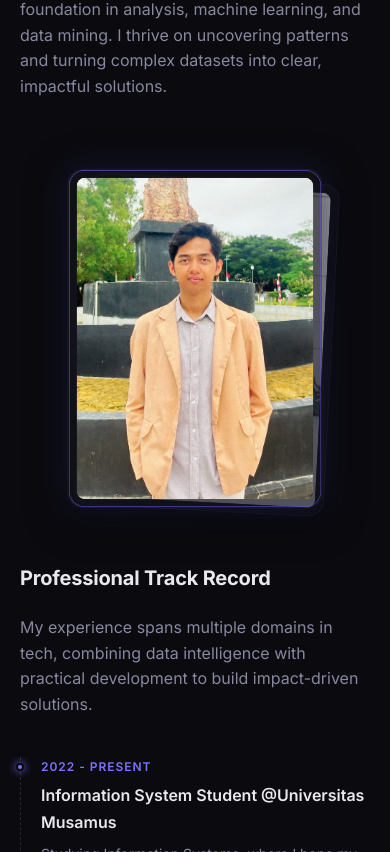
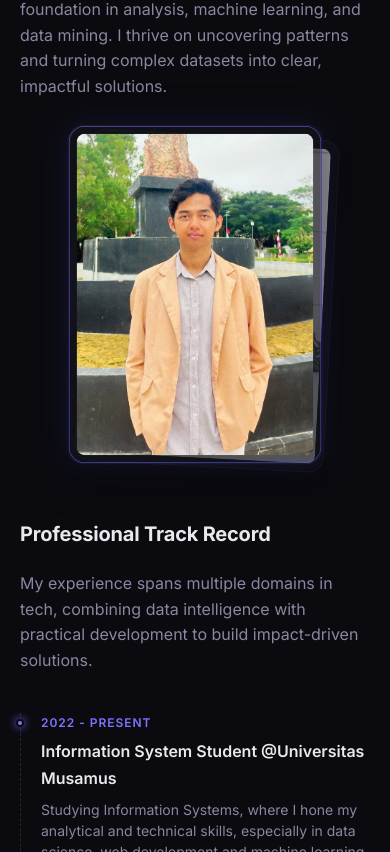
Before and after one commit to dipndeep/web_porto, a Next.js app: page / in a window 390 px wide. Shown: the part 1012-1864 px from the top of the page. Built offline with nearby package versions, Linux system fonts and the light colour scheme.

Commit message:
feat(ui): optimize projects carousel interaction, spacing, and header layouts

```diff
--- a/src/app/globals.css
+++ b/src/app/globals.css
@@ -7,6 +7,7 @@
   margin: 0;
   padding: 0;
   box-sizing: border-box;
+  -webkit-tap-highlight-color: transparent;
 }
 
 :root {
--- a/src/components/About.module.css
+++ b/src/components/About.module.css
@@ -88,7 +88,7 @@
   display: grid;
   grid-template-columns: 1.3fr 1.7fr;
   gap: 4rem;
-  margin: 4.5rem 0;
+  margin: 2.25rem 0 4.5rem;
   align-items: center;
 }
 
@@ -288,7 +288,7 @@
   .trackRecord {
     grid-template-columns: 1fr;
     gap: 3.5rem;
-    margin: 4.5rem 0 1.5rem;
+    margin: 1.75rem 0 1.5rem;
   }
 
   .grid {
--- a/src/components/Projects.js
+++ b/src/components/Projects.js
@@ -241,7 +241,7 @@ export default function Projects() {
                           <svg width="14" height="14" viewBox="0 0 24 24" fill="currentColor">
                             <path d="M12 0c-6.626 0-12 5.373-12 12 0 5.302 3.438 9.8 8.207 11.387.599.111.793-.261.793-.577v-2.234c-3.338.726-4.033-1.416-4.033-1.416-.546-1.387-1.333-1.756-1.333-1.756-1.089-.745.083-.729.083-.729 1.205.084 1.839 1.237 1.839 1.237 1.07 1.834 2.807 1.304 3.492.997.107-.775.418-1.305.762-1.604-2.665-.305-5.467-1.334-5.467-5.931 0-1.311.469-2.381 1.236-3.221-.124-.303-.535-1.524.117-3.176 0 0 1.008-.322 3.301 1.23.957-.266 1.983-.399 3.003-.404 1.02.005 2.047.138 3.006.404 2.291-1.552 3.297-1.23 3.297-1.23.653 1.653.242 2.874.118 3.176.77.84 1.235 1.911 1.235 3.221 0 4.609-2.807 5.624-5.479 5.921.43.372.823 1.102.823 2.222v3.293c0 .319.192.694.801.576 4.765-1.589 8.199-6.086 8.199-11.386 0-6.627-5.373-12-12-12z" />
                           </svg>
-                          <span>View Code</span>
+                          <span>View on GitHub</span>
                         </a>
                       </div>
                     </div>
--- a/src/components/Projects.module.css
+++ b/src/components/Projects.module.css
@@ -144,7 +144,7 @@
     scroll-snap-type: x mandatory;
     scroll-behavior: smooth;
     gap: 1.25rem;
-    padding: 1.5rem;
+    padding: 1.25rem 1.5rem 0.75rem 1.5rem;
     margin: 1.5rem -1.5rem 0 -1.5rem;
     /* Hide scrollbar */
     -ms-overflow-style: none;
@@ -160,6 +160,8 @@
     scroll-snap-align: center;
     transition: all var(--transition-base);
     will-change: transform, opacity, filter;
+    -webkit-tap-highlight-color: transparent;
+    outline: none;
   }
 
   .cardWrapperActive {
@@ -193,6 +195,10 @@
   .cardWrapperInactive .card:hover {
     box-shadow: none;
     border-color: rgba(255, 255, 255, 0.05);
+  }
+
+  .imageOverlay {
+    display: none;
   }
 
   .imageWrapper {
@@ -234,7 +240,7 @@
 @media (max-width: 480px) {
   .grid {
     margin: 1.5rem -1.25rem 0 -1.25rem;
-    padding: 1rem 1.25rem;
+    padding: 1rem 1.25rem 0.5rem 1.25rem;
     gap: 1rem;
   }
 
@@ -299,7 +305,7 @@
   justify-content: center;
   align-items: center;
   gap: 0.5rem;
-  margin-top: 2rem;
+  margin-top: 0.5rem;
 }
 
 .dot {
```
